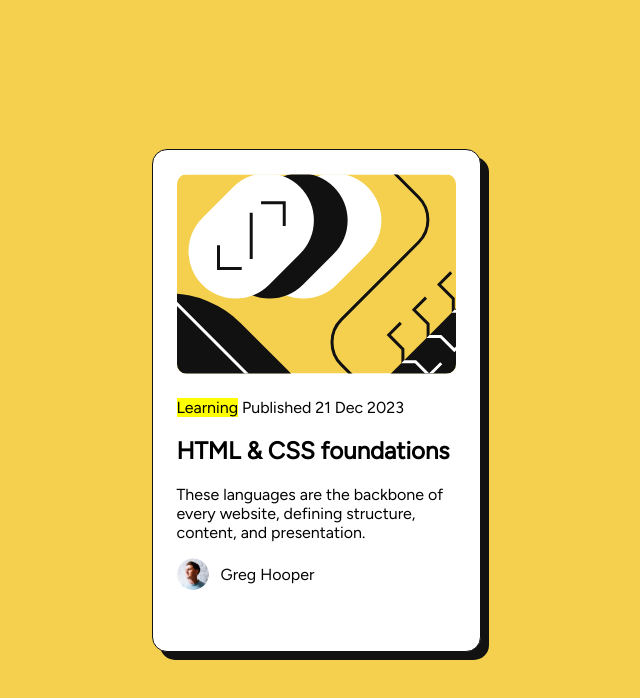
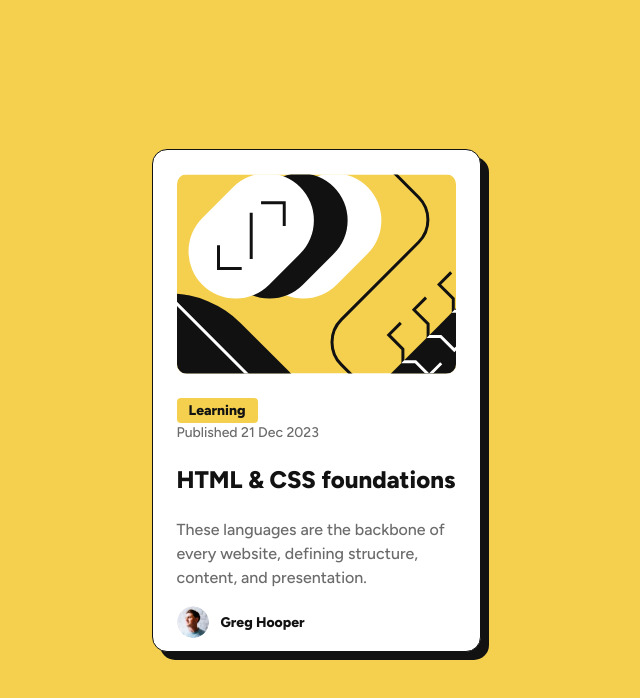
Before and after one commit to souledspirit/fm-blog-preview-card, a plain HTML site: page index.html in a window 1280 px wide. Shown: the whole page, without its empty margins (324-964 px from the left). Drawn offline with Linux system fonts and the light colour scheme.

Commit message:
Add styles to card-description

```diff
--- a/index.html
+++ b/index.html
@@ -5,7 +5,7 @@
     <meta name="viewport" content="width=device-width, initial-scale=1.0" />
     <!-- displays site properly based on user's device -->
     <link
-      href="https://fonts.googleapis.com/css2?family=Figtree&display=swap"
+      href="https://fonts.googleapis.com/css2?family=Figtree:wght@400;500;800&display=swap"
       rel="stylesheet"
     />
 
@@ -28,6 +28,7 @@
           alt="Abstract geometric shapes representing HTML/CSS concepts"
         />
         <div class="card">
+          <div class="card__content">
             <mark class="card_category">Learning</mark>
             <time class="card_date" datetime="2023-12-21"
               >Published 21 Dec 2023</time
@@ -37,6 +38,7 @@
               These languages are the backbone of every website, defining
               structure, content, and presentation.
             </p>
+          </div>
           <div class="card__author">
             <img
               class="author__avatar"
--- a/styles.css
+++ b/styles.css
@@ -10,6 +10,7 @@
   --font-size-body: 16px;
   --font-weight-medium: 500;
   --font-weight-bold: 800;
+  --font-size-secondary: 14px;
 
   /* Spacing */
   --border-radius: 15px;
@@ -28,6 +29,7 @@ body {
   justify-content: center;
   align-items: center;
   font-family: var(--font-family);
+  line-height: 1.5;
 }
 
 .blog-card {
@@ -42,7 +44,7 @@ body {
 .card-holder {
   display: flex;
   flex-direction: column;
-  gap:24px;
+  gap: 24px;
   padding: 24px;
 }
 
@@ -53,17 +55,54 @@ body {
   border-radius: 10px;
 }
 
+.card_date {
+  display: block;
+  font-size: var(--font-size-secondary);
+  font-weight: var(--font-weight-medium);
+  color: var(--gray-500);
+}
 
+.card_title {
+  font-size: 24px;
+  font-weight: var(--font-weight-bold);
+  color: var(--gray-950);
+}
 .card__author {
   display: flex;
   align-items: center;
-  gap: 12px; /
+  gap: 12px;
 }
 
+.card_category {
+  padding: 4px 12px;
+  font-size: var(--font-size-secondary);
+  font-weight: var(--font-weight-bold);
+  color: var(--gray-950);
+  background-color: var(--yellow);
+  border-radius: 4px;
+}
+
+.card-description {
+  font-size: var(--font-size-medium);
+  font-weight: var(--font-weight-medium);
+  color: var(--gray-500);
+  line-height: 1.5;
+}
+.card_content {
+  display: flex;
+  flex-direction: column;
+  gap: 12px;
+}
 .author__avatar {
   width: 32px;
   height: 32px;
   border-radius: 50%;
+}
+
+.author__name {
+  font-size: var(--font-size-secondary);
+  font-weight: var(--font-weight-bold);
+  color: var(--gray-950);
 }
 
 @media (min-width: 1440px) {
```
Lines whose indentation alone changed are shown as unchanged.
